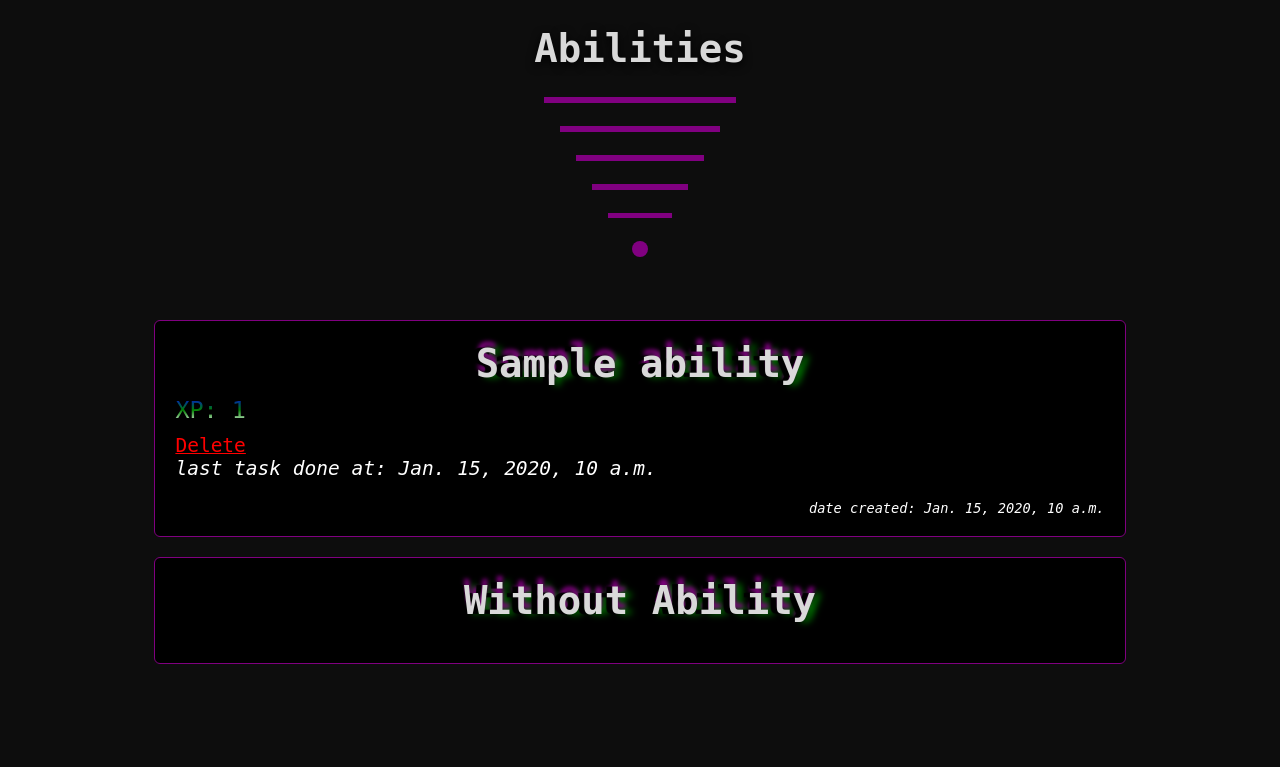
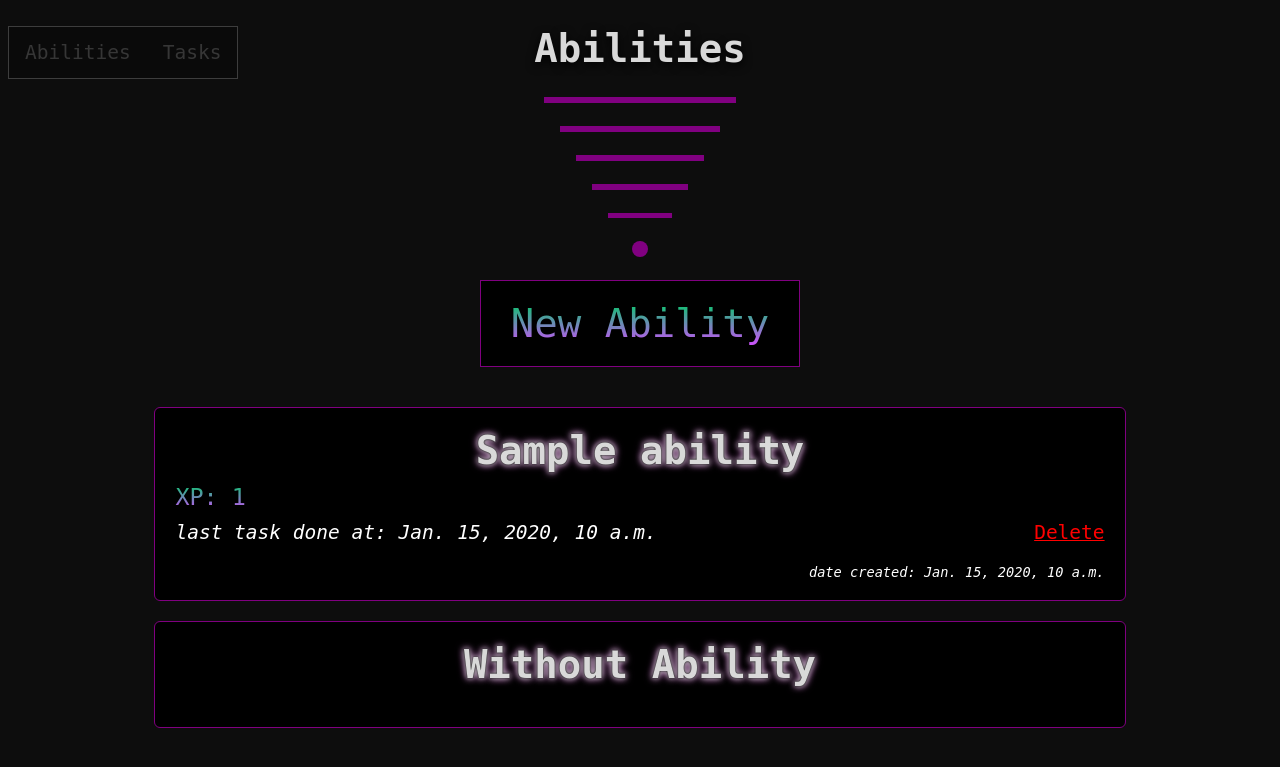
Before and after one commit to YeziTechie/progress, a Django app: template abilities/templates/all_abilities.html in a window 1280 px wide. Shown: the top 767 px of the page. Run offline with Django 5.2, Linux system fonts and the light colour scheme; the template is opened without the code that fills it: most values are stand-ins (such as "Sample title", 1, 10 or a date in 2020).

Commit message:
updated alll abilities html

```diff
--- a/abilities/templates/all_abilities.html
+++ b/abilities/templates/all_abilities.html
@@ -1,11 +1,12 @@
-<!DOCTYPE html>
-<html lang="en">
-<head>
-    <meta charset="UTF-8">
-    <meta name="viewport" content="width=device-width, initial-scale=1.0">
-    <title>Ability List</title>
-    <style>
-        body {
+
+{% extends 'base.html' %}
+
+{% block title %}
+    Ability List
+{% endblock %}
+
+{% block style %}
+    body {
             font-family:monospace;
             background-color:#0d0d0d;
             color:#d9d9d9;
@@ -38,13 +39,14 @@
             font-size:2em;
             text-align:center;
                 text-shadow:
-        -6px 0px 1px black,
-        0px -6px 4px purple,
-        6px 0px 7px green;
+        0px 0px 2px black,
+        0px 0px 4px gray,
+        0px 0px 7px white,
+        0px 0px 9px purple;
         }
 
         .container .ability .xp{
-            background: linear-gradient(blue, green, white);
+            background: linear-gradient(#00cc66, #d24dff);
             -webkit-background-clip: text; /* Clip text to background gradient */
             -webkit-text-fill-color: transparent; /* Set text color to transparent */
             margin-bottom:10px;
@@ -80,7 +82,11 @@
             border-radius: 3px;
             width: calc(50% - 10px); /* Set width of each task, considering gap */
             box-sizing: border-box;
-            border:1px green solid;
+            box-shadow:
+                0px 0px 2px black,
+                0px 0px 4px gray,
+                0px 0px 7px white,
+                0px 0px 9px purple;
         }
 
         .task-info {
@@ -90,9 +96,35 @@
         .task-status {
             font-style: italic;
         }
-    </style>
-</head>
-<body>
+
+        .create-ability a{
+            background: linear-gradient(#00cc66, #d24dff);
+            -webkit-background-clip: text; /* Clip text to background gradient */
+            -webkit-text-fill-color: transparent; /* Set text color to transparent */
+            margin:10px;
+            font-size:2em;
+            transition:ease-in-out 0.5s;
+        }
+
+        .create-ability {
+            background-color:black;
+            border: solid 1px purple;
+            width:max-content;
+            padding:20px;
+            transition:ease-in-out 0.5s;
+        }
+
+        .create-ability:hover {
+            transition:ease-in-out 0.5s;
+            border: solid 1px white;
+            background-color:#0d0d0d;
+            box-shadow:0px 0px 4px black;
+
+        }
+{% endblock %}
+
+
+{% block content %}
     <center>
         <h1 class="title">Abilities</h1>
         <div style="height:0.3em; width:12rem; background-color:purple;" ></div><br>
@@ -101,6 +133,9 @@
         <div style="height:0.3em; width:6rem; background-color:purple;" ></div><br>
         <div style="height:0.3em; width:4rem; background-color:purple;" ></div><br>
         <div style="height:1rem; width:1rem; background-color:purple; border-radius:2rem;" ></div><br>
+        <div class="create-ability">
+            <a href="{% url 'ability_create' %}">New Ability</a>
+        </div>
     </center>
 
 
@@ -112,7 +147,7 @@
 
                 <div class="name">{{ ability.name }}</div>
                 <div class="xp">XP: {{ ability.total_xp }}</div>
-                <a href="{% url 'ability_delete' ability.pk %}" style="color:red;">Delete</a>
+                <a href="{% url 'ability_delete' ability.pk %}" style="float:right;color:red;">Delete</a>
                 <div class="last-task-done">last task done at: {{ ability.last_task_done_at }}</div>
 
                 <div class="tasks">
@@ -123,7 +158,7 @@
 
                                     <div>{{ task.description }}</div>
                                     <div class="xp">Points: {{ task.xp }}XP</div>
-                                    <div style="text-align:right;"><a style="background-color:purple; color:black; border:solid 1px gray; padding:4px; font-weight:bold;" href="#">Details</a></div>
+                                    <div  class="create-ability" style="text-align:right; padding:5px;"><a style="font-size:1.2rem;" href="#">Details</a></div>
 
                                 </div>
 
@@ -160,6 +195,4 @@
             {% endif %}
         </div>
     </div>
-
-</body>
-</html>
+{% endblock %}
```
